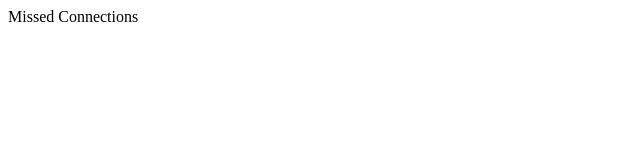
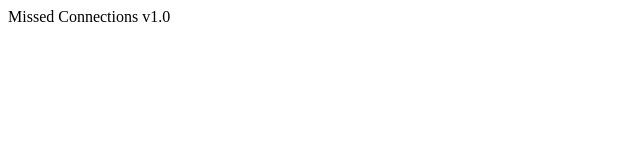
Before and after one commit to hiveapps/wink, a plain HTML site: page index.html in a window 1280 px wide. Shown: the full height of the page, 0-640 px from the left. Drawn offline with Linux system fonts and the light colour scheme.

Commit message:
Update index.html

```diff
--- a/index.html
+++ b/index.html
@@ -1,5 +1,5 @@
 <html>
     <body>
-        Missed Connections
+        Missed Connections v1.0
     </body>
 </html>
```
